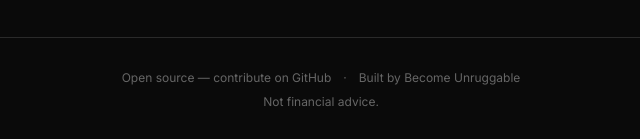
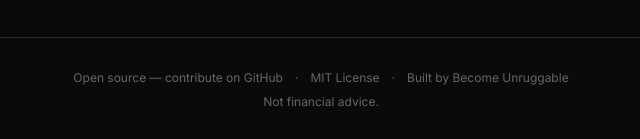
Before and after one commit to SovereignGG/FirstSat, a React (Vite) app: page / in a window 1280 px wide. Shown: the part 813-952 px from the top of the page, without its empty margins (319-959 px from the left). Built offline with nearby package versions, Linux system fonts and the light colour scheme; the HTML template or start-up script is replaced by a standard one.

Commit message:
Add MIT license link to footer

```diff
--- a/src/components/Footer.tsx
+++ b/src/components/Footer.tsx
@@ -10,6 +10,15 @@ export function Footer() {
             className="hover:text-text-muted transition-colors"
           >
             Open source — contribute on GitHub
+          </a>
+          <span>·</span>
+          <a
+            href="https://github.com/SovereignGG/FirstSat/blob/main/LICENSE"
+            target="_blank"
+            rel="noopener noreferrer"
+            className="hover:text-text-muted transition-colors"
+          >
+            MIT License
           </a>
           <span>·</span>
           <a
```
